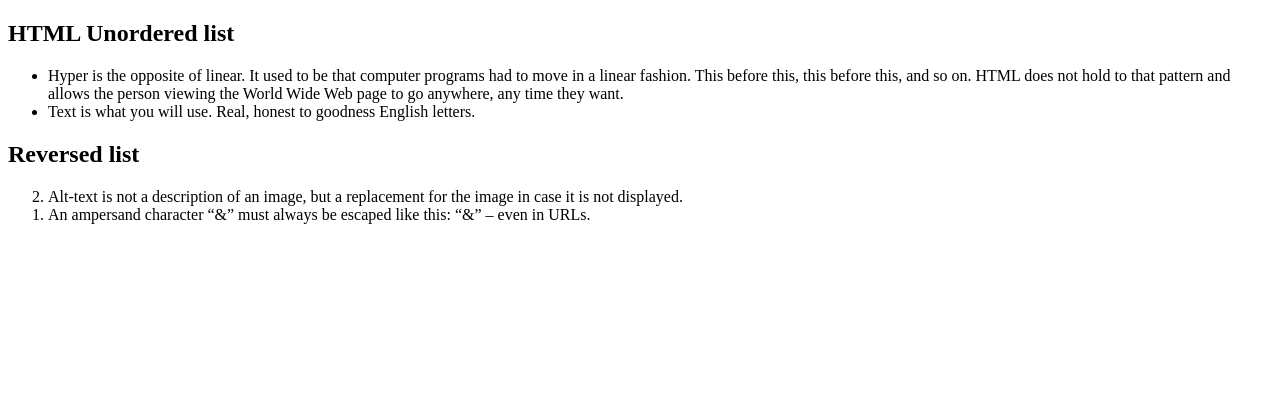
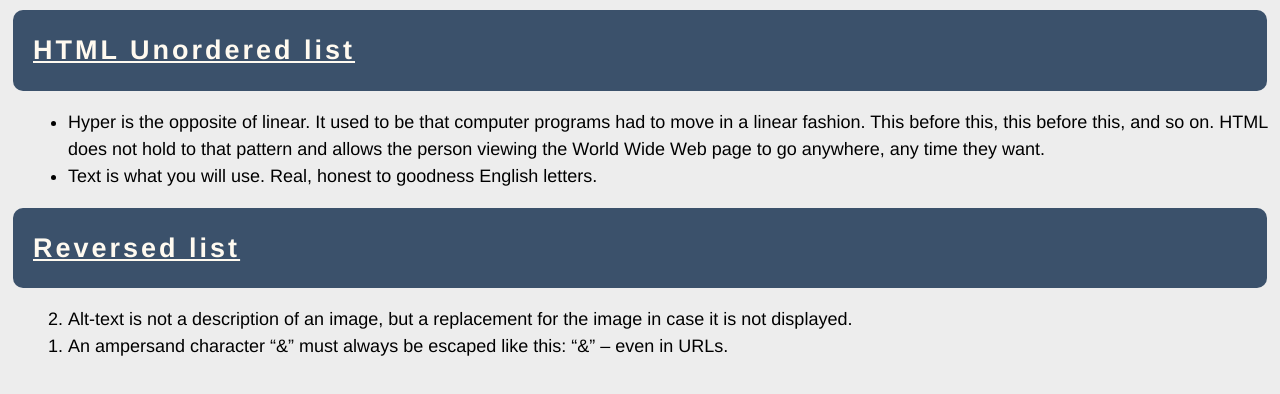
Before and after one commit to gyurel/HTML-CSS, a plain HTML site: page 03.CSS-and-Typography-Exercise-Resources/02_Style-Lists/style-lists.html in a window 1280 px wide. Drawn offline with Linux system fonts and the light colour scheme.

Commit message:
problem 2

```diff
--- a/03.CSS-and-Typography-Exercise-Resources/02_Style-Lists/styles.css
+++ b/03.CSS-and-Typography-Exercise-Resources/02_Style-Lists/styles.css
@@ -1 +1,43 @@
 /* TODO: style the html */
+
+/* <body>:
+o Font: Helvetica
+o Generic Font: sans-serif
+o Height of the line: 1.5
+o Font size: 18px
+o Background color: #EDEDED
+• <h2>:
+o Decorate the text with underline
+o Paddings: 20px
+o Top & bottom margin 10px
+o Left & right margin 5px
+o Space between letters: 3px
+o Background color: #3B516B
+o Radius of the border: 10px
+o Text color: floralwhite
+• <li>:
+o Left margin: 20px */
+
+body {
+    font-family: Helvetica, sans-serif;
+    line-height: 1.5;
+    font-size: 18px;
+    background-color: #EDEDED;
+}
+
+h2 {
+    text-decoration: underline;
+    padding: 20px;
+    margin-top: 10px;
+    margin-bottom: 10px;
+    margin-left: 5px;
+    margin-right: 5px;
+    letter-spacing: 3px;
+    background-color: #3B516B;
+    border-radius: 10px;
+    color: floralwhite;
+}
+
+li {
+    margin-left: 20px;
+}
```
